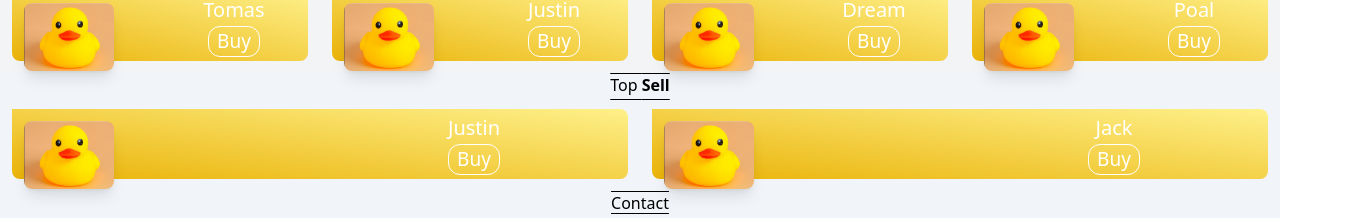
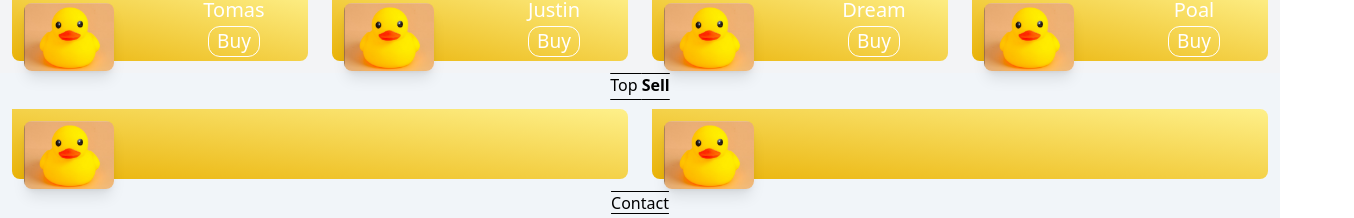
Before and after one commit to Setthasat/react-tailwind-StarDuck, a React (Vite) app: page / in a window 1280 px wide. Shown: the part 719-937 px from the top of the page, 1354 px wide, since content can reach past the window. Built offline with nearby package versions, Linux system fonts and the light colour scheme.

Commit message:
button change

```diff
--- a/src/components/TopsellSingleCard.jsx
+++ b/src/components/TopsellSingleCard.jsx
@@ -8,7 +8,7 @@ function TopsellSingleCard({ item }) {
             <div className='bg-gradient-to-tr from-yellow-500 to-yellow-200 m-3 h-[70px] rounded-b-lg rounded-r-lg grid grid-cols-2'>
                 <img src={Duck} width='90px' height='50px' className='rounded-lg m-3 shadow-lg' />
                 <div>
-                    <p className='text-white flex flex-col items-center mt-1 mb-1 font-sans text-[17px]  md:text-[20px]'>
+                    <p className='text-white flex flex-col items-center mt-1 mb-1 font-sans text-[17px] ml-[23rem]  md:text-[20px]'>
                         {item.name}
                         <motion.button whileHover={{ scale: 1.2 }} className='md:mt-[1px]  text-[17px] md:text-[19px] border border-white rounded-xl text-white'><span className='m-2'>Buy</span></motion.button>
                     </p>
```
